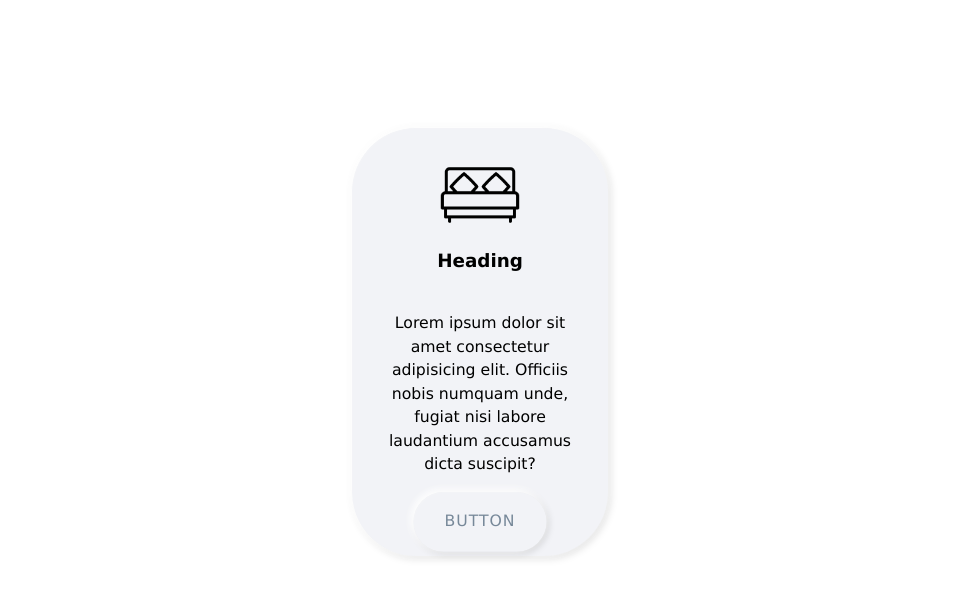
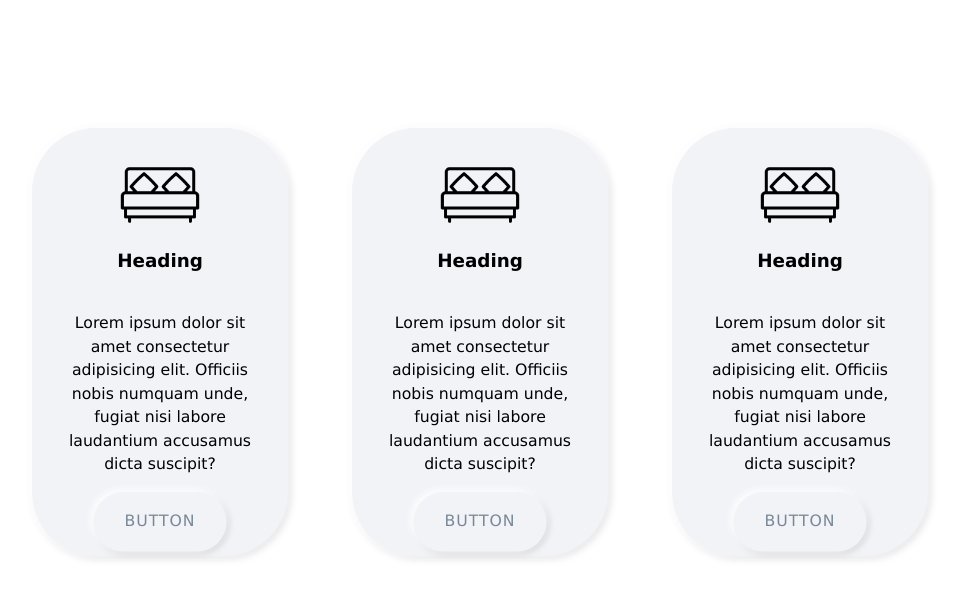
Before and after one commit to yduke926/card-2, a plain HTML site: page index.html in a window 1280 px wide. Shown: the whole page, without its empty margins (160-1122 px from the left). Drawn offline with Linux system fonts and the light colour scheme.

Commit message:
additional cards

```diff
--- a/index.html
+++ b/index.html
@@ -10,13 +10,36 @@
 </head>
 
 <body>
+    <div class="cards">
         <div class="card">
             <div class="card__content">
                 <img src="/bed.png" alt="bed icon">
                 <h3 class="heading"> Heading </h3>
-            <p>Lorem ipsum dolor sit amet consectetur adipisicing elit. Officiis nobis numquam unde, fugiat nisi labore
+                <p>Lorem ipsum dolor sit amet consectetur adipisicing elit. Officiis nobis numquam unde, fugiat nisi
+                    labore
                     laudantium accusamus dicta suscipit?</p>
                 <a href="#"><span>Button</span></a>
+            </div>
+        </div>
+        <div class="card">
+            <div class="card__content">
+                <img src="/bed.png" alt="bed icon">
+                <h3 class="heading"> Heading </h3>
+                <p>Lorem ipsum dolor sit amet consectetur adipisicing elit. Officiis nobis numquam unde, fugiat nisi
+                    labore
+                    laudantium accusamus dicta suscipit?</p>
+                <a href="#"><span>Button</span></a>
+            </div>
+        </div>
+        <div class="card">
+            <div class="card__content">
+                <img src="/bed.png" alt="bed icon">
+                <h3 class="heading"> Heading </h3>
+                <p>Lorem ipsum dolor sit amet consectetur adipisicing elit. Officiis nobis numquam unde, fugiat nisi
+                    labore
+                    laudantium accusamus dicta suscipit?</p>
+                <a href="#"><span>Button</span></a>
+            </div>
         </div>
     </div>
 </body>
--- a/styles.css
+++ b/styles.css
@@ -13,19 +13,29 @@ html {
   line-height: 1.8;
 }
 
+.cards {
+  display: flex;
+  width: 70%;
+  margin: 10% auto;
+}
+
 .card {
   display: flex;
   flex-direction: column;
   align-items: center;
   min-height: 50vh;
   width: 20vw;
-  margin: 10% auto;
+
   background-color: #f2f3f7;
   border-radius: 4rem;
   box-shadow: -2px -2px 8px rgba(255, 255, 255, 1),
     -2px -2px 12px rgba(255, 255, 255, 0.5),
     inset 2px 2px 4px rgba(255, 255, 255, 0.1), 2px 2px 8px rgba(0, 0, 0, 0.15);
   text-align: center;
+}
+
+.card:not(:last-child) {
+  margin-right: auto;
 }
 
 .card__content,
```
Lines whose indentation alone changed are shown as unchanged.
